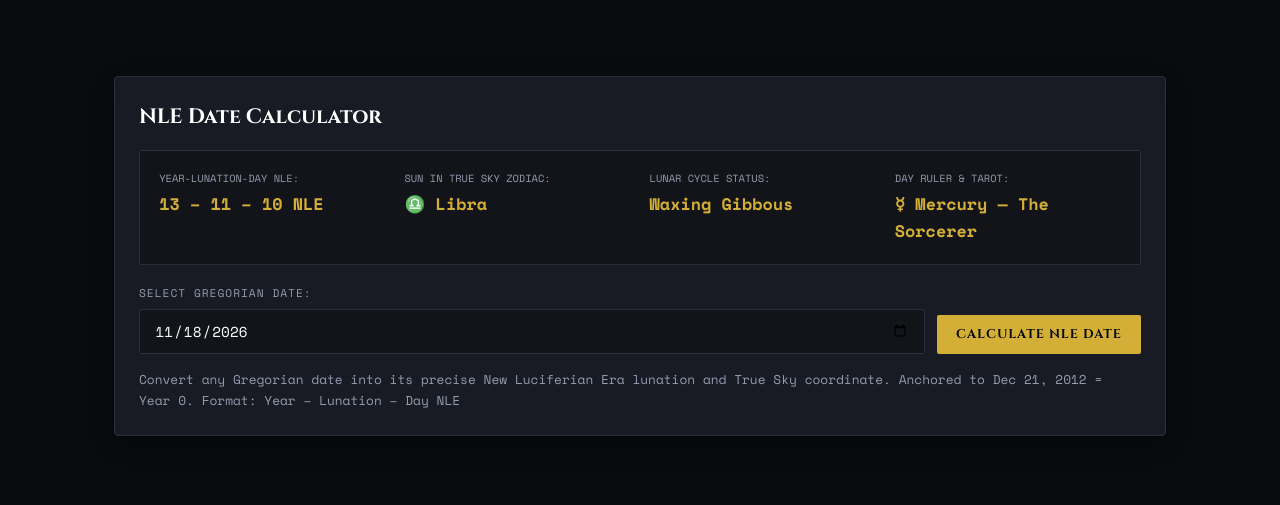
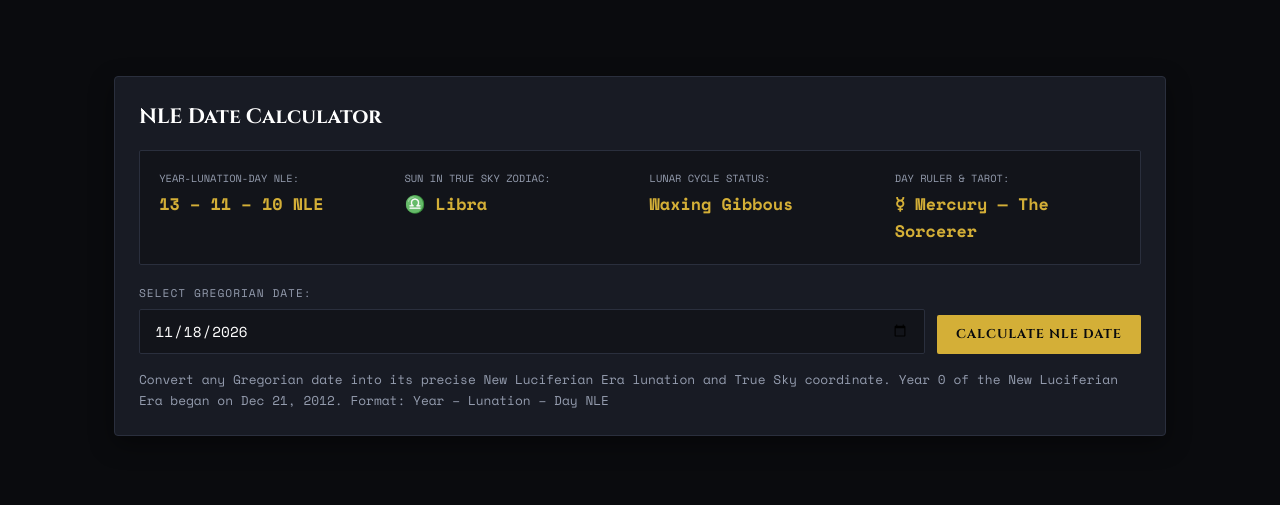
Before and after one commit to jeremycrow-code/newluciferianera, a plain HTML site: page index.html in a window 1280 px wide. Shown: the top 505 px of the page. Drawn offline with nearby package versions, Linux system fonts and the light colour scheme.

Commit message:
Update index.html

```diff
--- a/index.html
+++ b/index.html
@@ -114,7 +114,7 @@
                 <button id="convert-btn" class="btn">Calculate NLE Date</button>
             </div>
 
-            <p class="instruction">Convert any Gregorian date into its precise New Luciferian Era lunation and True Sky coordinate. Anchored to Dec 21, 2012 = Year 0. Format: Year – Lunation – Day NLE</p>
+            <p class="instruction">Convert any Gregorian date into its precise New Luciferian Era lunation and True Sky coordinate. Year 0 of the New Luciferian Era began on Dec 21, 2012. Format: Year – Lunation – Day NLE</p>
         </div>
     </div>
 </section>
```
